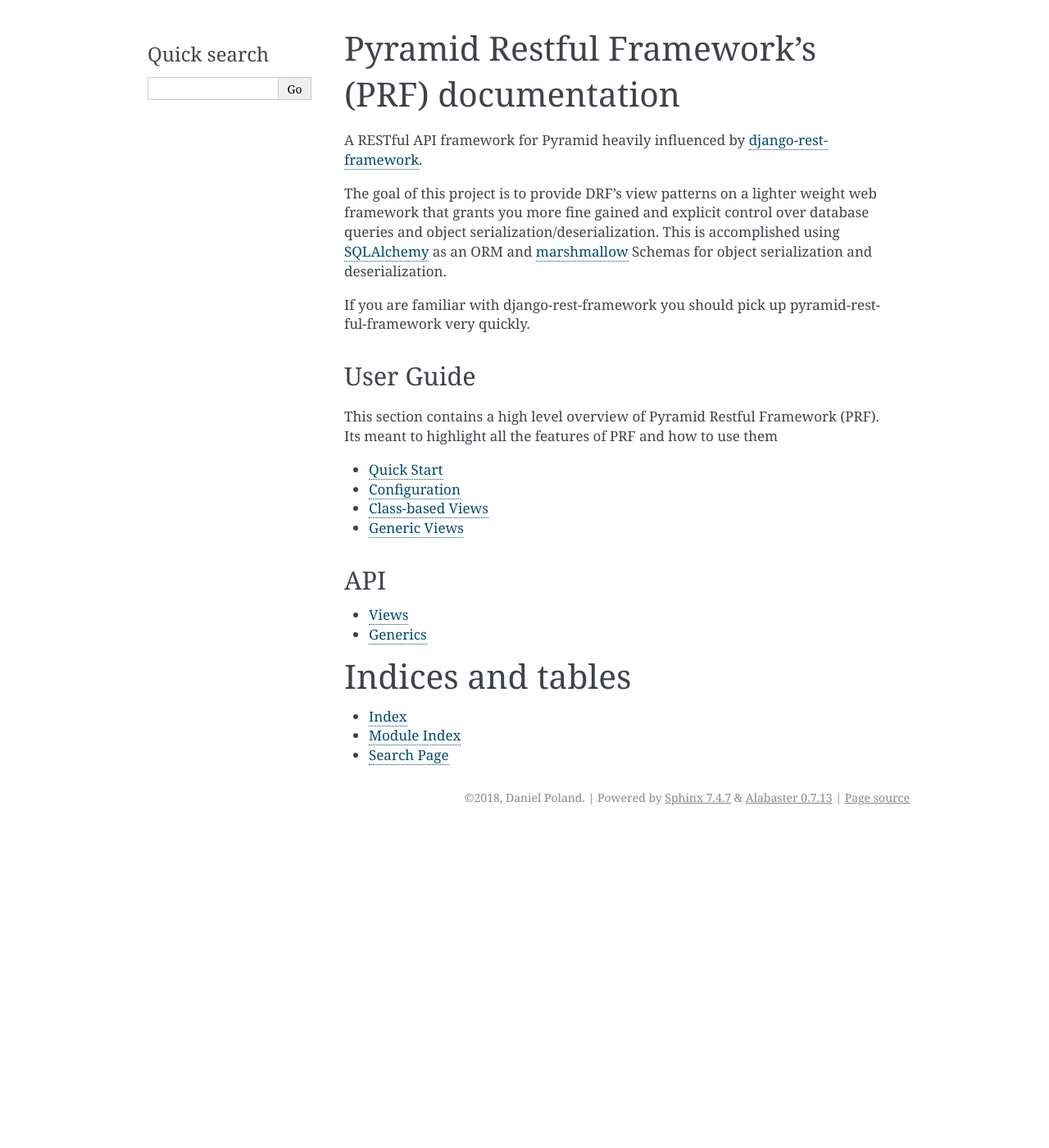
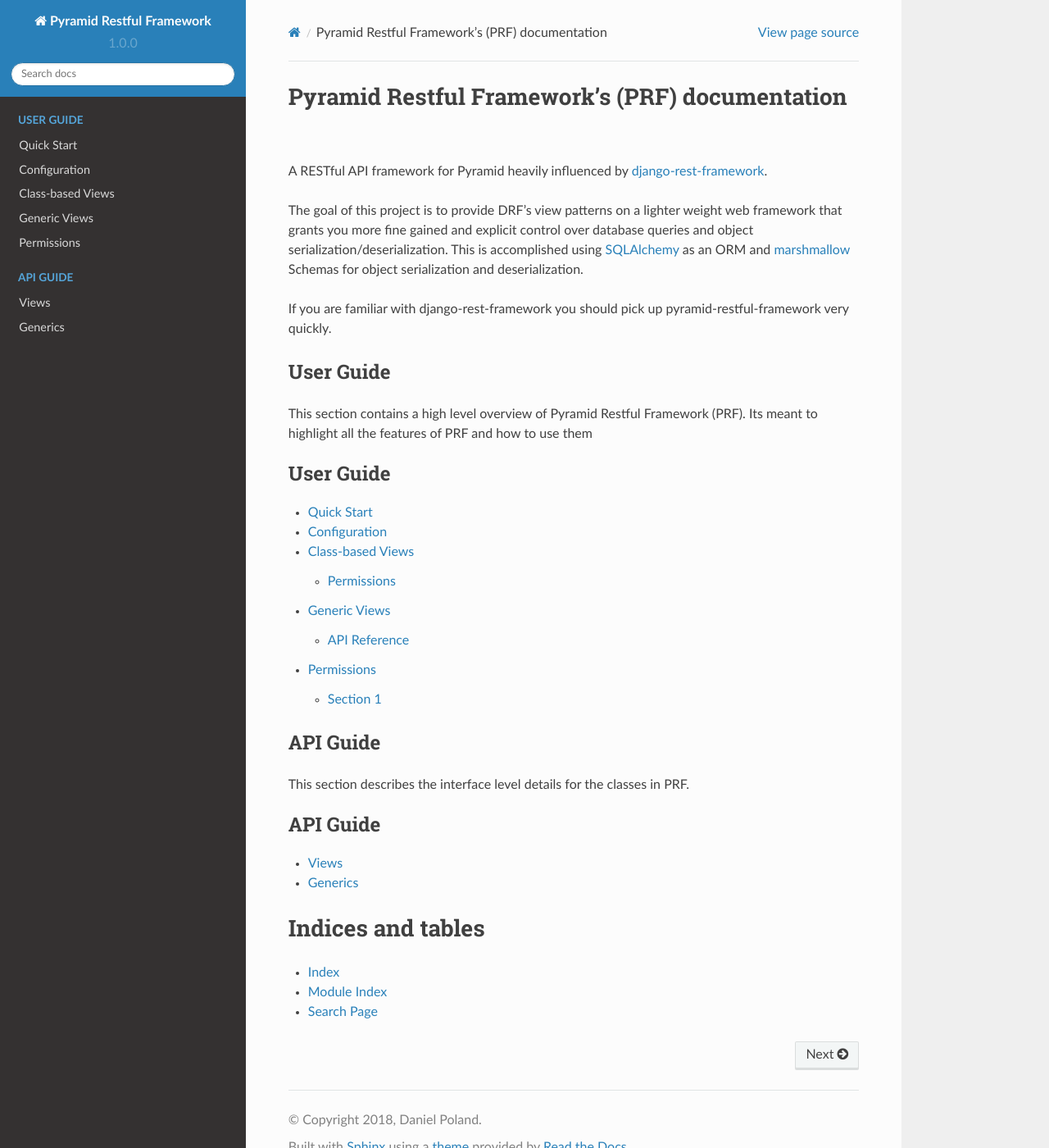
Before and after one commit to danpoland/pyramid-restful-framework, a Sphinx documentation site: the page built from docs/index.rst, in a window 1280 px wide and 1400 px high. Shown: the whole window at 82% size. Built offline with Sphinx 7.4.7 and the Read the Docs theme 2.0.0, drawn with Linux system fonts in a browser that asks for light colours; some of the changed text lies outside the part shown.

Commit message:
Add sphinx_rtd_theme

```diff
--- a/docs/conf.py
+++ b/docs/conf.py
@@ -57,9 +57,9 @@
 # built documents.
 #
 # The short X.Y version.
-version = '1'
+version = '1.0.0'
 # The full version, including alpha/beta/rc tags.
-release = '1'
+release = '1.0.0'
 
 # The language for content autogenerated by Sphinx. Refer to documentation
 # for a list of supported languages.
@@ -88,7 +88,8 @@
 # The theme to use for HTML and HTML Help pages.  See the documentation for
 # a list of builtin themes.
 #
-html_theme = 'alabaster'
+# html_theme = 'alabaster'
+html_theme = 'sphinx_rtd_theme'
 
 # Theme options are theme-specific and customize the look and feel of a theme
 # further.  For a list of options available for each theme, see the
--- a/docs/index.rst
+++ b/docs/index.rst
@@ -22,18 +22,21 @@
 Its meant to highlight all the features of PRF and how to use them
 
 .. toctree::
-   :maxdepth: 1
+   :caption: User Guide
 
    user/quickstart
    user/configuration
    user/views
    user/generics
+   user/permissions
 
+API Guide
+---------
 
-API
----
+This section describes the interface level details for the classes in PRF.
+
 .. toctree::
-   :maxdepth: 1
+   :caption: API Guide
 
    api
 
--- a/docs/user/configuration.rst
+++ b/docs/user/configuration.rst
@@ -1,2 +1,8 @@
 Configuration
 =============
+
+Currently there are three settings you can use to configure default behavior in PRF.
+
+- default_pagination_class: A string representing the path to the default pagination class to use.
+- page_size: An integer used as the default page size for pagination.
+- default_permission_classes: A list or tuple of strings. Each string represents the path to a permissions class to use by default with each view.
--- a/docs/user/permissions.rst
+++ b/docs/user/permissions.rst
@@ -1,2 +1,8 @@
 Permissions
-=============
+===========
+
+something about permissions
+
+
+Section 1
+---------
--- a/docs/user/views.rst
+++ b/docs/user/views.rst
@@ -61,7 +61,7 @@
 
 
 Permissions
---------------
+-----------
 
 The ``permission_classes`` class attribute on ``ApiView`` controls which permissions are applied to incoming requests.
 By default ``permission_classes`` is set to the value of the configuration variable ``default_permission_classes``. See
```
Also changed, not shown: docs/api.rst (+4 -3 lines), docs/configuration.rst (deleted, +0 -7 lines).
